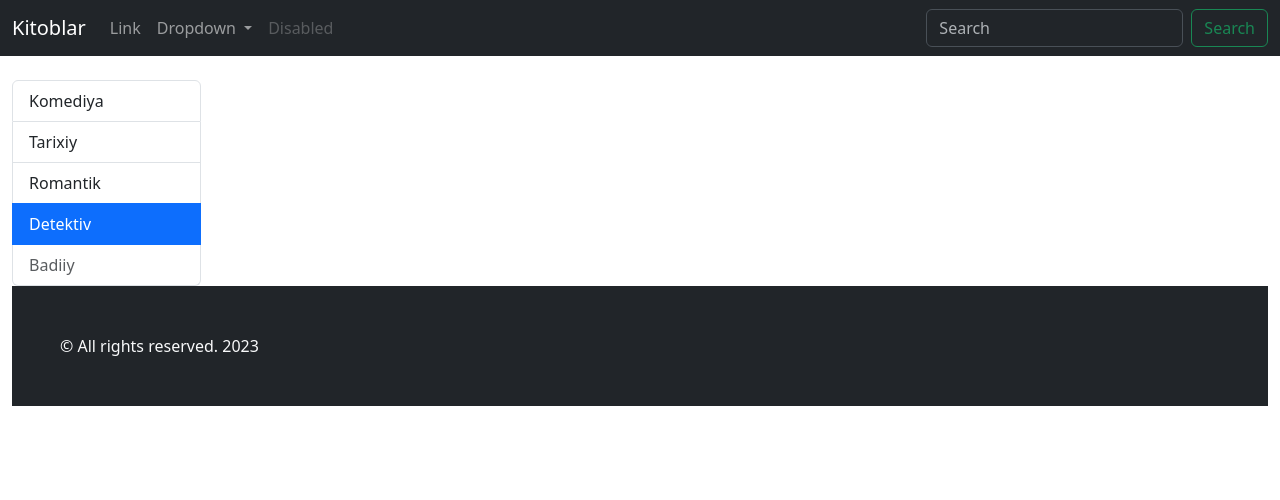
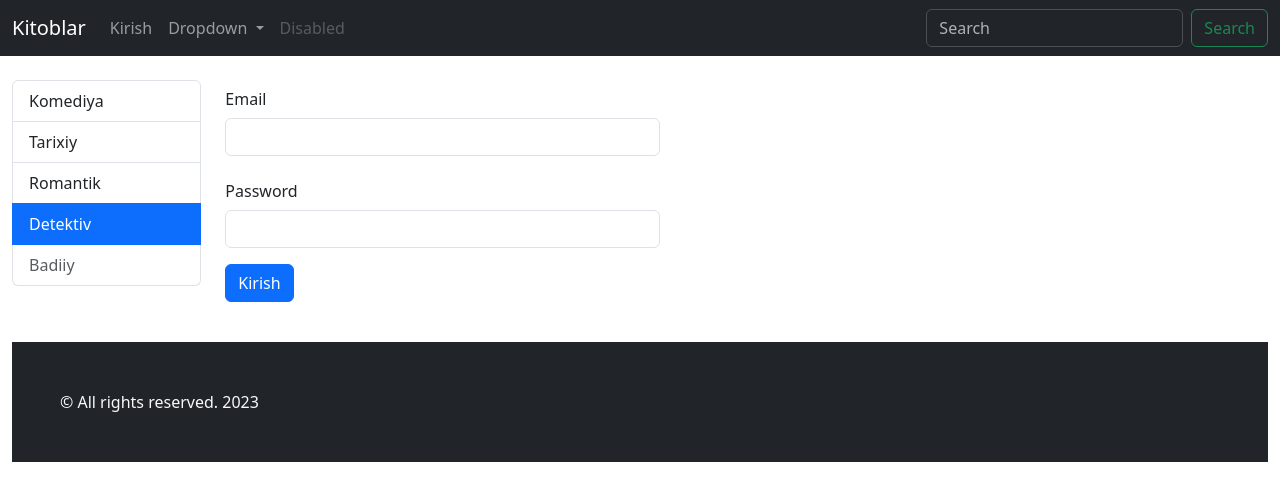
Before and after one commit to D1yorDev/BookStore-frontend, a Vue app: page /login in a window 1280 px wide. Shown: the top 500 px of the page. Built offline with nearby package versions, Linux system fonts and the light colour scheme.

Commit message:
i created LoginPage.vue,store.js,user.js,and setting for get auth

```diff
--- a/src/components/FooterRow.vue
+++ b/src/components/FooterRow.vue
@@ -3,9 +3,9 @@
 </script>
 
 <template>
-  <div class="row">
+  <div class="row mt-3">
     <div class="col">
-      <footer class="bg-dark text-light p-5">
+      <footer class="bg-dark text-light p-5 mt-4">
         &copy; All rights reserved. 2023
       </footer>
     </div>
--- a/src/components/HeaderRow.vue
+++ b/src/components/HeaderRow.vue
@@ -16,7 +16,7 @@ export default {
         <div class="collapse navbar-collapse" id="navbarSupportedContent">
           <ul class="navbar-nav me-auto mb-2 mb-lg-0">
             <li class="nav-item">
-              <a class="nav-link" href="#">Link</a>
+              <router-link to="/login" class="nav-link">Kirish</router-link>
             </li>
             <li class="nav-item dropdown">
               <a class="nav-link dropdown-toggle" href="#" role="button" data-bs-toggle="dropdown"
--- a/src/main.js
+++ b/src/main.js
@@ -2,7 +2,9 @@
 import { createApp } from 'vue'
 import App from './App.vue'
 import router from '@/plugins/router'
+import store from "@/plugins/vuex/store.js";
 
 createApp(App)
     .use(router)
+    .use(store)
     .mount('#app')
--- /dev/null
+++ b/src/pages/LoginPage.vue
@@ -0,0 +1,51 @@
+<script>
+
+import {mapActions} from "vuex";
+
+export default {
+  name: 'LoginPage',
+  data() {
+    return {
+      form: {
+        email: '',
+        password: ''
+      }
+    }
+  },
+  methods: {
+    ...mapActions(["fetchUserToken"]),
+    auth() {
+      this.fetchUserToken(this.form)
+          .then(()=> {
+            console.log('token muvaffaqiyatli olindi')
+            this.$router.push('/')
+          })
+      console.log('Bu LOGIN sahifasi auth funkisyasi')
+    }
+  }
+
+}
+
+</script>
+
+<template>
+  <form class="col-6" @submit.prevent="auth">
+    <div class="mb-3">
+      <label class="col-sm-2 col-form-label" for="inputEmail3">Email</label>
+      <div class="col-sm-10">
+        <input id="inputEmail3" class="form-control" type="email" v-model="form.email">
+      </div>
+    </div>
+    <div class="mb-3">
+      <label class="col-sm-2 col-form-label" for="inputPassword3">Password</label>
+      <div class="col-sm-10">
+        <input id="inputPassword3" class="form-control" type="password" v-model="form.password">
+      </div>
+    </div>
+    <button class="btn btn-primary" type="submit">Kirish</button><br>
+  </form>
+</template>
+
+<style scoped>
+
+</style>
--- a/src/plugins/router.js
+++ b/src/plugins/router.js
@@ -1,6 +1,4 @@
 import {createRouter,createWebHistory} from "vue-router"
-import HomePage from "@/pages/HomePage.vue";
-import BookInfoPage from "@/pages/BookInfoPage.vue";
 
 
 
@@ -12,6 +10,10 @@ const routes = [
     {
         path: '/book-info',
         component: () => import('@/pages/BookInfoPage.vue')
+    },
+    {
+        path: '/login',
+        component: () => import('@/pages/LoginPage.vue')
     }
 ]
 
--- /dev/null
+++ b/src/plugins/vuex/store.js
@@ -0,0 +1,8 @@
+import {createStore} from "vuex";
+import user from "@/plugins/vuex/user.js";
+
+export default createStore( {
+    modules: {
+        user
+    }
+})
--- /dev/null
+++ b/src/plugins/vuex/user.js
@@ -0,0 +1,31 @@
+import axios from "axios";
+ export default {
+    actions: {
+        fetchUserToken(context, data) {
+            return new Promise((resolve, reject) => {
+                axios
+                    .post('http://localhost:8507/api/users/auth', data)
+                    .then((response) => {
+                        console.log('success, then() is worked')
+                        console.log(response.data)
+                        context.commit('updateToken'.response.data.token)
+                        resoleve()
+                    })
+                    .catch(() => {
+                        console.log('Failed,catch() is worked')
+                        reject()
+                    })
+            })
+        }
+    }, mutations: {
+        updateToken(state, token) {
+            state.token = token
+        }
+    }, state: {
+        token: null
+    }, getters: {
+        getToken(state) {
+            return state.token
+        }
+    }
+}
```
